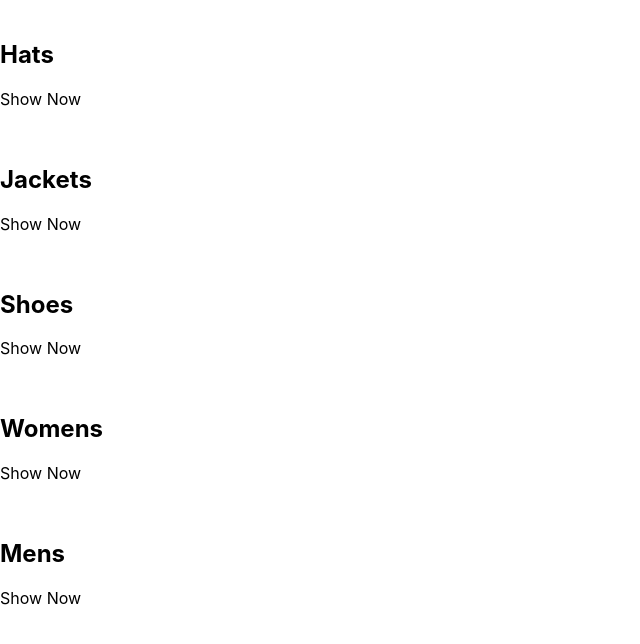
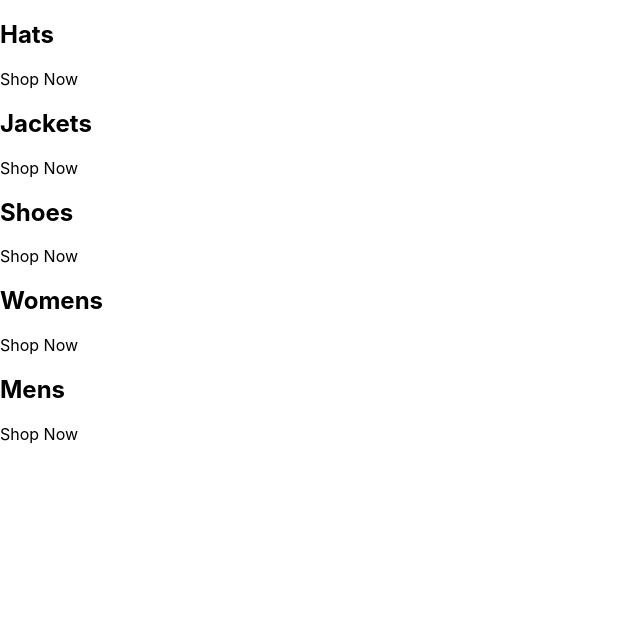
Before and after one commit to quiltingcode/react-ecommerce-site, a React (Create React App) app in the folder clothes-store/: page / in a window 1280 px wide. Shown: the top 644 px of the page, without its empty margins (0-640 px from the left). Built offline with nearby package versions, Linux system fonts and the light colour scheme.

Commit message:
refactor: map over categories

```diff
--- a/clothes-store/src/App.js
+++ b/clothes-store/src/App.js
@@ -1,48 +1,41 @@
 
 
 const App = () => {
+
+  const categories = [
+    {
+      id: 1,
+      title: 'Hats',
+    },
+    {
+      id: 2,
+      title: 'Jackets',
+    },
+    {
+      id: 3,
+      title: 'Shoes',
+    },
+    {
+      id: 4,
+      title: 'Womens',
+    },
+    {
+      id: 5,
+      title: 'Mens',
+    },
+  ]
+
   return (
     <div className="categories-container">
-      <div className="category-container">
-        <img />
+      {categories.map(({title}) => (
+        <div className="category-container">
+        <div className='background-image' />
         <div className="category-body-container">
-          <h2>Hats</h2>
-          <p>Show Now</p>
+          <h2>{title}</h2>
+          <p>Shop Now</p>
         </div>
       </div>
-
-      <div className="category-container">
-        <img />
-        <div className="category-body-container">
-          <h2>Jackets</h2>
-          <p>Show Now</p>
-        </div>
-      </div>
-
-      <div className="category-container">
-        <img />
-        <div className="category-body-container">
-          <h2>Shoes</h2>
-          <p>Show Now</p>
-        </div>
-      </div>
-
-      <div className="category-container">
-        <img />
-        <div className="category-body-container">
-          <h2>Womens</h2>
-          <p>Show Now</p>
-        </div>
-      </div>
-
-      <div className="category-container">
-        <img />
-        <div className="category-body-container">
-          <h2>Mens</h2>
-          <p>Show Now</p>
-        </div>
-      </div>
-
+      ))}
     </div>
   )
 };
```
